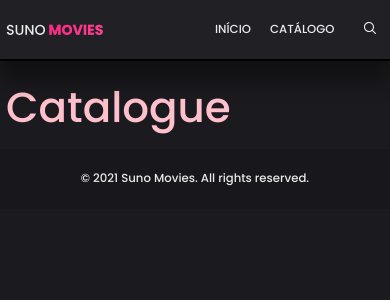
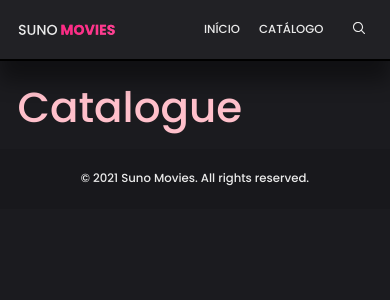
Before and after one commit to caiohenrique-developer/suno-movies, a Next.js app: page /catalogue in a window 390 px wide. Shown: the top 300 px of the page. Built offline with nearby package versions, Linux system fonts and the light colour scheme.

Commit message:
:art: [ STYLE ]: Finally the correct header for buth pages

```diff
--- a/src/pages/index.tsx
+++ b/src/pages/index.tsx
@@ -9,7 +9,7 @@ import { Container } from '@styles/pages/Home';
 import { ButtonBlack } from '@components/ButtonBlack';
 
 export default function Home() {
-  const { addHomeID } = useHomeIndicator();
+  const { homeID, addHomeID } = useHomeIndicator();
 
   addHomeID('home');
 
@@ -19,7 +19,7 @@ export default function Home() {
         <title>Home | Suno Movies</title>
       </Head>
 
-      <Container>
+      <Container id={homeID}>
         {/* Home background breakpoint */}
         <>
           {/* Mob */}
--- a/src/styles/responsive.scss
+++ b/src/styles/responsive.scss
@@ -5,16 +5,30 @@
       > div {
         header {
           &#home > div .heanderContent {
-            padding: 1rem 0.5em;
+            padding: 1rem max(1.25rem, 1.57vw);
           }
 
-          nav a {
-            padding: 1.5rem 0.6em;
+          > div {
+            .heanderContent {
+              padding: 0 max(1.25rem, 1.57vw);
+
+              nav a {
+                padding: 1.5rem 0.6em;
+              }
+            }
+
+            &:last-child {
+              margin-top: -1px;
+            }
           }
         }
       }
 
       main {
+        &:not(#home) {
+          padding: 1.25rem max(1.25rem, 1.57vw);
+        }
+
         section,
         aside {
           display: flex;
```
